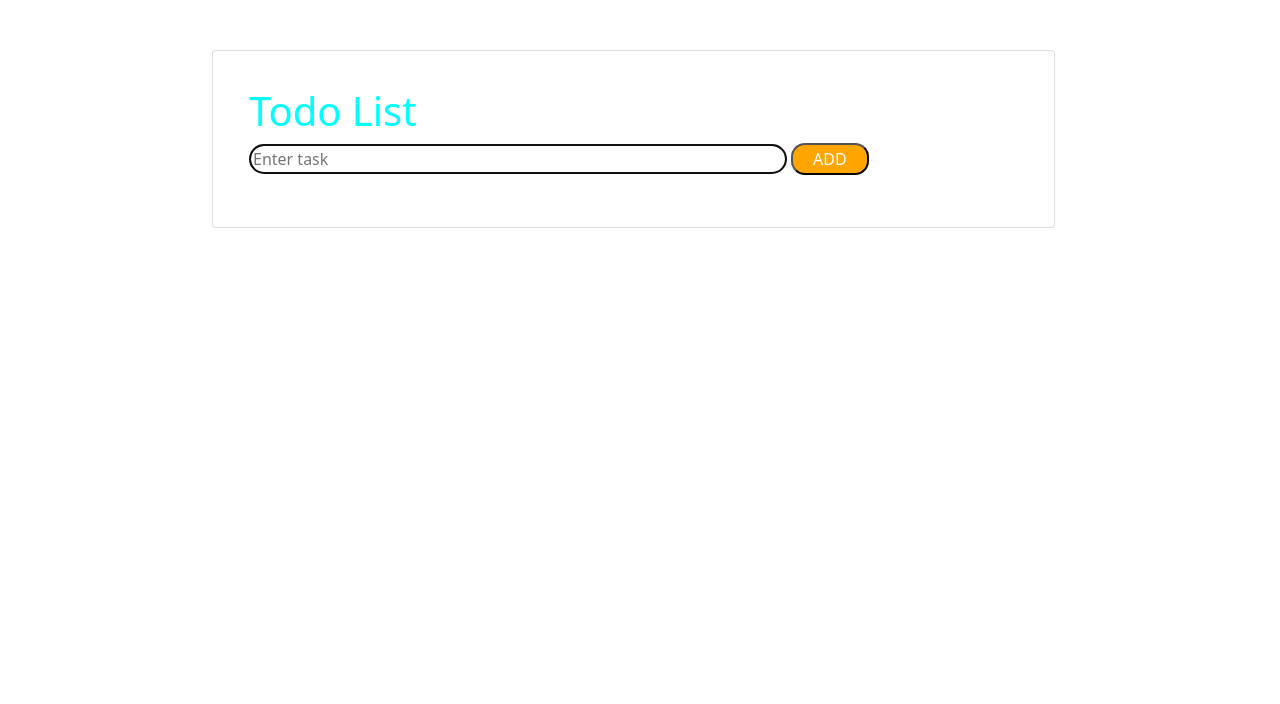
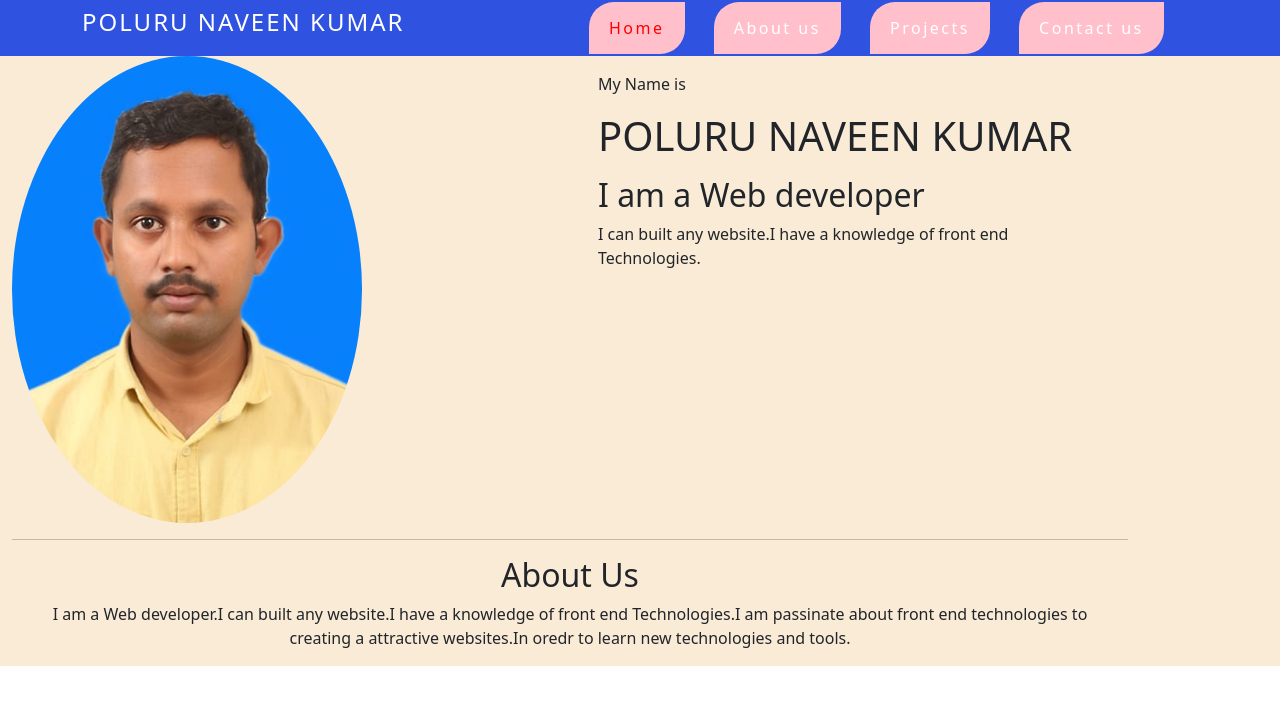
Before and after one commit to PoluruNaveen143/portfolio1, a plain HTML site: page index.html in a window 1280 px wide. Drawn offline with Linux system fonts and the light colour scheme.

Commit message:
Add files via upload

```diff
--- a/index.html
+++ b/index.html
@@ -3,35 +3,54 @@
 <head>
     <meta charset="UTF-8">
     <meta name="viewport" content="width=device-width, initial-scale=1.0">
-    <title>Todo List</title>
-    <link rel="stylesheet" href="style.css"/>
+    <title>Agriculture Landing Page</title>
+    <link rel="stylesheet" href="land.css"/>
     <link rel="stylesheet" href="css/bootstrap.min.css"/>
-
 </head>
 <body>
-    <script src="Todo.js"></script>
+    <div class="topbar">
+    <div class="container pd-0 md-0 ">
+        <div class="row">
+            <div class="col-md-5 pt-2">
+                <h4>POLURU NAVEEN KUMAR</h4>
+            </div>
+            <div class="col-md-7 pt-3">
+                <ul>
+                    <li><a href="#" class="active">Home</a></li>
+                    <li><a href="About Us">About us</a></li>
+                    <li><a href="#">Projects</a></li>
+                    <li><a href="#">Contact us</a></li>
 
-    <div class="container-fluid">
+                </ul>
+            </div>
+        </div>
+    </div>
+    </div>
+    <div class="details">
+    <div class="container m-0">
         <div class="row">
-            <div class="col-md-10 sm-12">
-                <div class="card">
-                    <div class="card-body">
-                        <h1>Todo List</h1>
-                       <form >
-                        <input type="text"  id="inputbox" placeholder="Enter task" autofocus/><button onclick="Task()" class="add">ADD</button>
-                       </form>
-                       <ul id="lists">
-                        <!--<li class="checked">Task1</li>
-                        <li>Task2</li>
-                        <li>Task3</li>-->
-
-                       </ul>
-                    </div>
+            <div class="col-md-6">
+                <img src="images/Naveen new photo.jpg" alt="Naveen image">
+            </div>
+            <div class="col-md-6">
+                <div class=" p-3">
+                    <p>My Name is <h1>POLURU NAVEEN KUMAR</h1></p>
+                    <h2>I am a Web developer</h2>
+                    <p>I can built any website.I have a knowledge of front end Technologies.</p>
                 </div>
 
             </div>
         </div>
+<hr/>
+<div class="container">
+    <div class="row">
+        <div class="col-md-12">
+            <h2 text align="center">About Us</h2>
+            <p text align="center">I am a Web developer.I can built any website.I have a knowledge of front end Technologies.I am passinate about front end technologies to creating a attractive websites.In oredr to learn new technologies and tools. </p>
+
+        </div>
     </div>
 
+</div>
+
 </body>
-</html>
```
